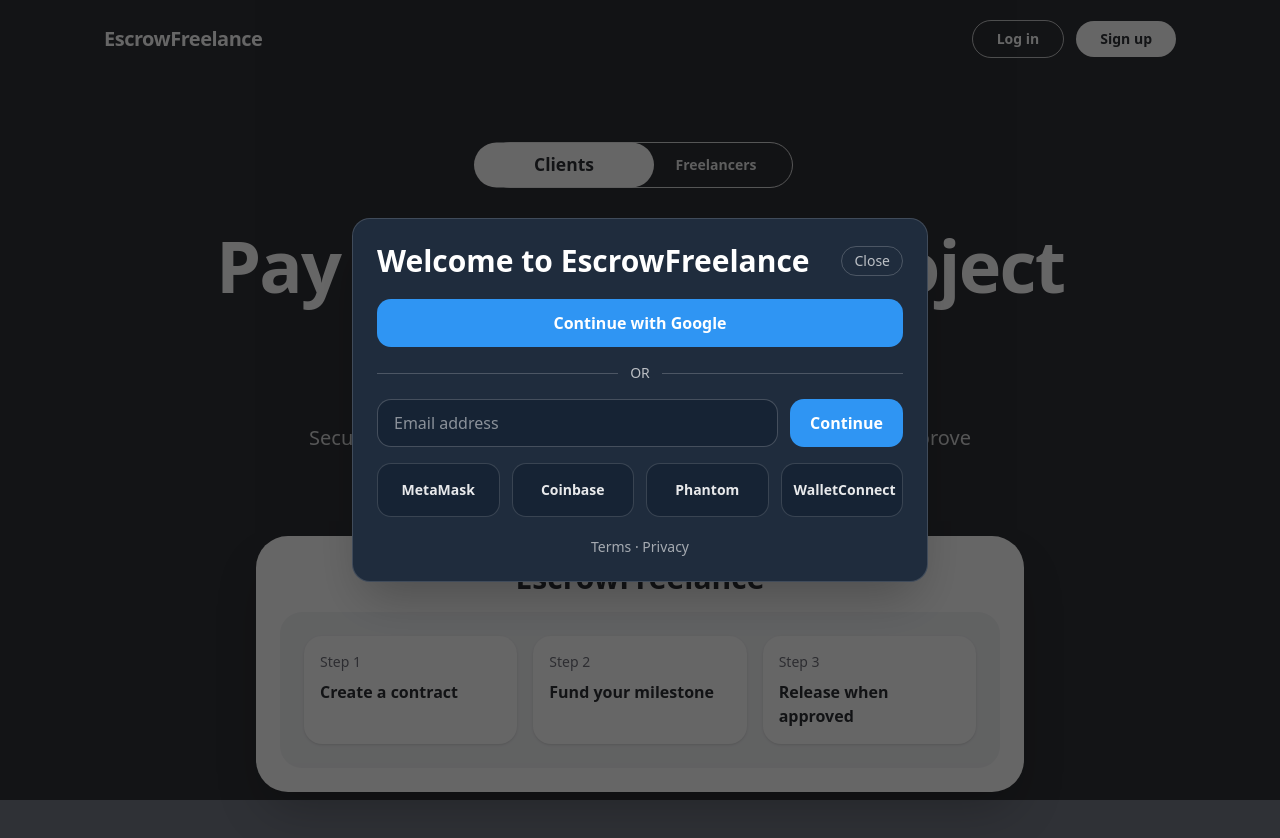
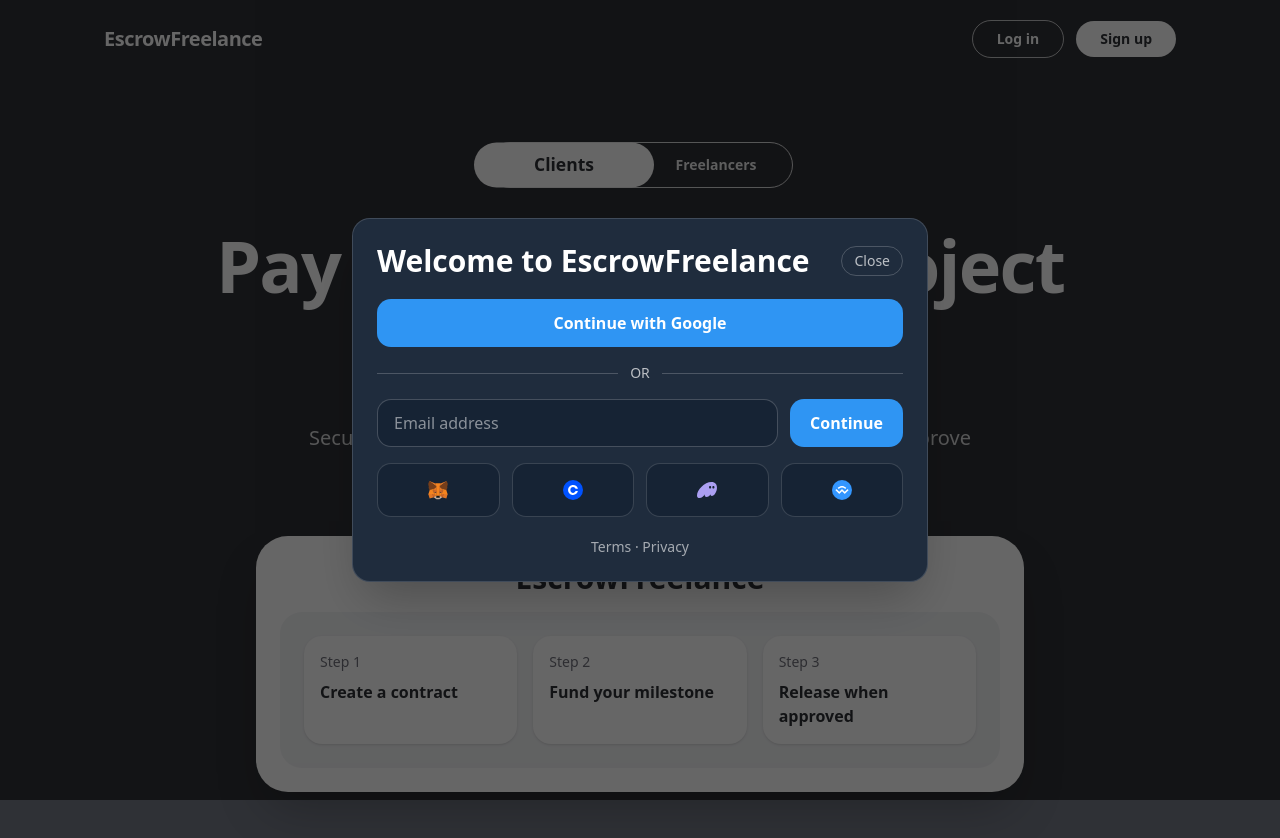
Before and after one commit to Lucashdss/EscrowFreelanceFrontend, a Next.js app in the folder escrow-frontend/: page / in a window 1280 px wide. Both pictures are taken after a click on the button "Log in". Shown: the top 838 px of the page. Built offline with nearby package versions, Linux system fonts and the light colour scheme.

Commit message:
Show wallet icons only in login modal

```diff
--- a/escrow-frontend/src/app/page.tsx
+++ b/escrow-frontend/src/app/page.tsx
@@ -1,10 +1,17 @@
 "use client";
 
+import Image from "next/image";
 import { useState } from "react";
 
 export default function Home() {
   const [isFreelancerView, setIsFreelancerView] = useState(false);
   const [isLoginModalOpen, setIsLoginModalOpen] = useState(false);
+  const wallets = [
+    { name: "MetaMask", icon: "/wallets/metamaskIcon.svg" },
+    { name: "Coinbase", icon: "/wallets/coinbaseIcon.svg" },
+    { name: "Phantom", icon: "/wallets/phantomIcon.svg" },
+    { name: "WalletConnect", icon: "/wallets/walletConnectIcon.svg" },
+  ];
 
   return (
     <div
@@ -125,18 +132,14 @@
             </div>
 
             <div className="grid grid-cols-2 gap-3 sm:grid-cols-4">
-              {[
-                "MetaMask",
-                "Coinbase",
-                "Phantom",
-                "WalletConnect",
-              ].map((wallet) => (
+              {wallets.map(({ name, icon }) => (
                 <button
-                  key={wallet}
+                  key={name}
                   type="button"
-                  className="rounded-xl border border-white/15 bg-[#162334] px-3 py-4 text-sm font-semibold text-white/90 transition hover:bg-[#1b2d43]"
+                  aria-label={name}
+                  className="flex items-center justify-center rounded-xl border border-white/15 bg-[#162334] px-3 py-4 text-sm font-semibold text-white/90 transition hover:bg-[#1b2d43]"
                 >
-                  {wallet}
+                  <Image src={icon} alt={name} width={20} height={20} />
                 </button>
               ))}
             </div>
```
